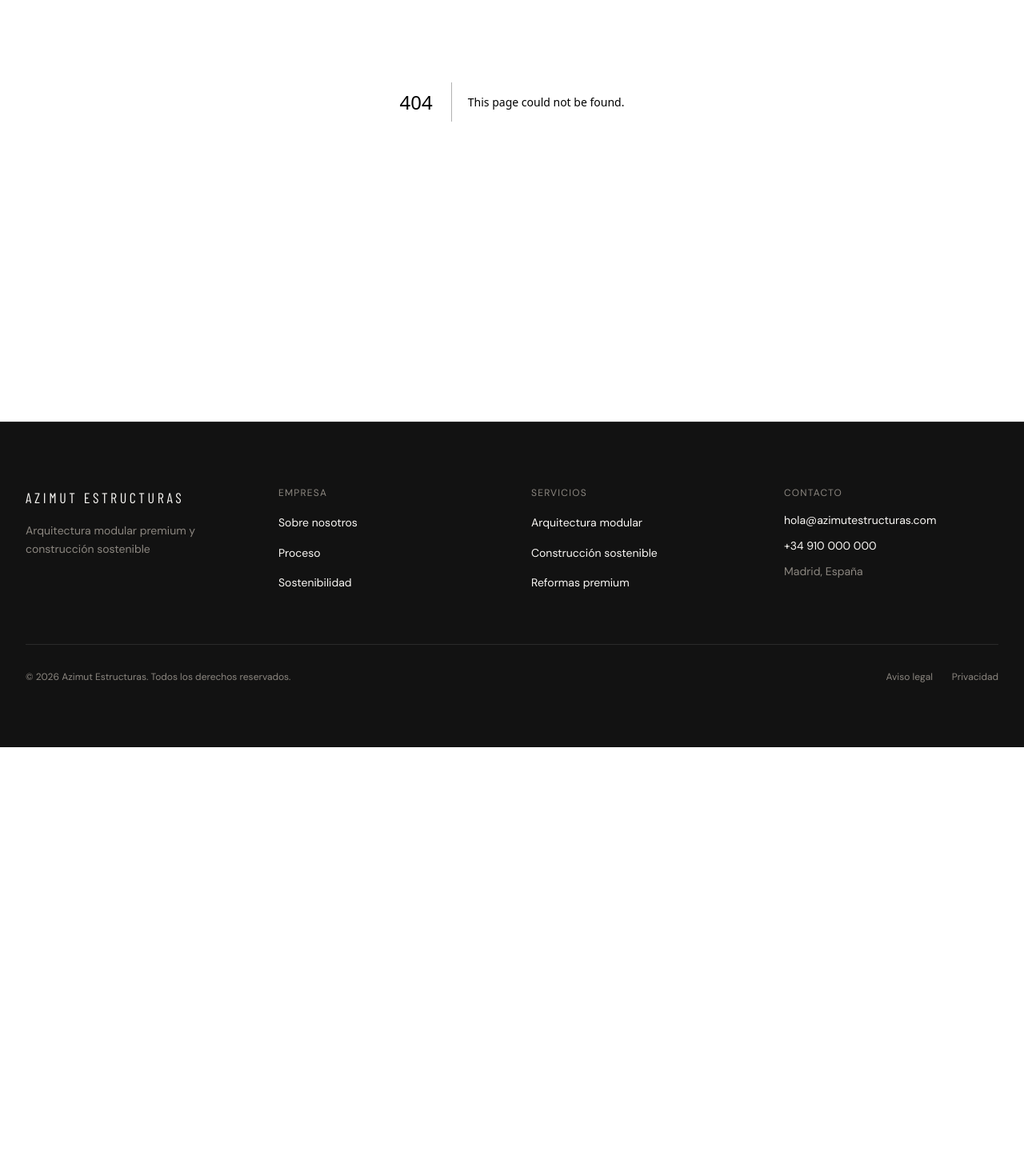
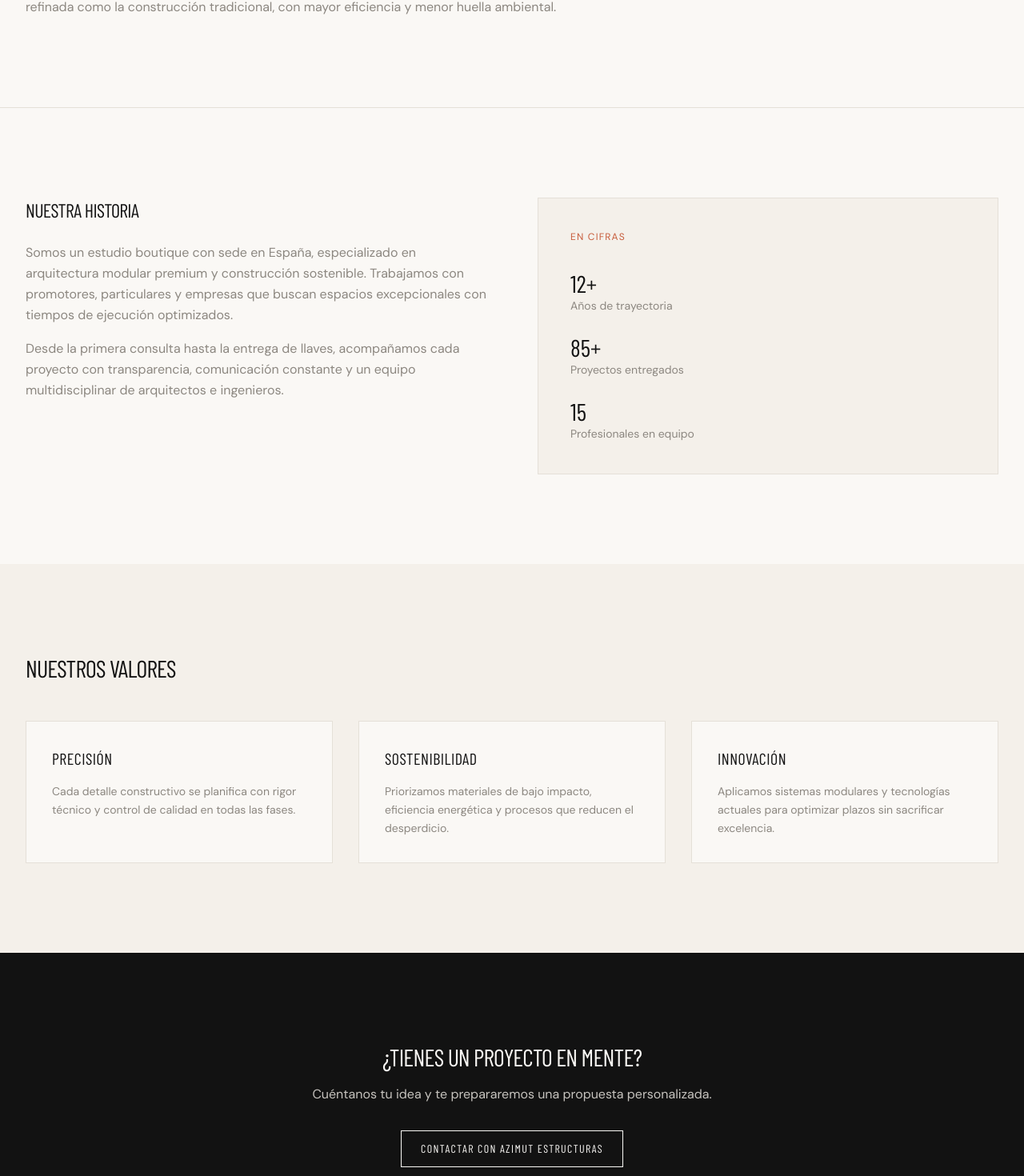
Before and after one commit to Areman-05/Azimut, a Next.js app: page /nosotros in a window 1280 px wide. Before the commit this address had no page. Shown: the part 353-1823 px from the top of the page at 80% size. Before the commit the page ends 1287 px from the top, so only its background shows below. Built offline with nearby package versions, Linux system fonts and the light colour scheme.

Commit message:
feat: añadir página nosotros con valores y equipo

```diff
--- /dev/null
+++ b/src/app/nosotros/page.tsx
@@ -0,0 +1,123 @@
+import type { Metadata } from "next";
+import { Container, Section } from "@/components/layout";
+import { PageHeader } from "@/components/ui/PageHeader";
+import { Button } from "@/components/ui";
+import { siteConfig } from "@/config";
+
+export const metadata: Metadata = {
+  title: "Nosotros",
+  description:
+    "Conoce al equipo de Azimut Estructuras: arquitectura modular premium y construcción sostenible en España.",
+};
+
+const values = [
+  {
+    title: "Precisión",
+    description:
+      "Cada detalle constructivo se planifica con rigor técnico y control de calidad en todas las fases.",
+  },
+  {
+    title: "Sostenibilidad",
+    description:
+      "Priorizamos materiales de bajo impacto, eficiencia energética y procesos que reducen el desperdicio.",
+  },
+  {
+    title: "Innovación",
+    description:
+      "Aplicamos sistemas modulares y tecnologías actuales para optimizar plazos sin sacrificar excelencia.",
+  },
+];
+
+export default function NosotrosPage() {
+  return (
+    <>
+      <PageHeader
+        label="Empresa"
+        title="Construimos con propósito"
+        description="Azimut Estructuras nace de la convicción de que la arquitectura modular puede ser tan refinada como la construcción tradicional, con mayor eficiencia y menor huella ambiental."
+      />
+
+      <Section>
+        <Container>
+          <div className="grid gap-16 lg:grid-cols-2">
+            <div>
+              <h2 className="font-display text-2xl uppercase tracking-tight">
+                Nuestra historia
+              </h2>
+              <p className="mt-6 text-base leading-relaxed text-muted">
+                Somos un estudio boutique con sede en España, especializado en
+                arquitectura modular premium y construcción sostenible. Trabajamos
+                con promotores, particulares y empresas que buscan espacios
+                excepcionales con tiempos de ejecución optimizados.
+              </p>
+              <p className="mt-4 text-base leading-relaxed text-muted">
+                Desde la primera consulta hasta la entrega de llaves,
+                acompañamos cada proyecto con transparencia, comunicación
+                constante y un equipo multidisciplinar de arquitectos e
+                ingenieros.
+              </p>
+            </div>
+            <div className="border border-border-light bg-sand p-10">
+              <p className="text-xs uppercase tracking-widest text-terracotta">
+                En cifras
+              </p>
+              <ul className="mt-8 space-y-6">
+                <li>
+                  <p className="font-display text-3xl text-charcoal">12+</p>
+                  <p className="text-sm text-muted">Años de trayectoria</p>
+                </li>
+                <li>
+                  <p className="font-display text-3xl text-charcoal">85+</p>
+                  <p className="text-sm text-muted">Proyectos entregados</p>
+                </li>
+                <li>
+                  <p className="font-display text-3xl text-charcoal">15</p>
+                  <p className="text-sm text-muted">Profesionales en equipo</p>
+                </li>
+              </ul>
+            </div>
+          </div>
+        </Container>
+      </Section>
+
+      <Section variant="sand" id="sostenibilidad">
+        <Container>
+          <h2 className="mb-12 font-display text-3xl uppercase tracking-tight">
+            Nuestros valores
+          </h2>
+          <div className="grid gap-8 md:grid-cols-3">
+            {values.map((value) => (
+              <article
+                key={value.title}
+                className="border border-border-light bg-cream p-8"
+              >
+                <h3 className="font-display text-xl uppercase tracking-wide">
+                  {value.title}
+                </h3>
+                <p className="mt-4 text-sm leading-relaxed text-muted">
+                  {value.description}
+                </p>
+              </article>
+            ))}
+          </div>
+        </Container>
+      </Section>
+
+      <Section variant="dark" id="proceso">
+        <Container className="text-center">
+          <h2 className="font-display text-3xl uppercase tracking-tight text-cream">
+            ¿Tienes un proyecto en mente?
+          </h2>
+          <p className="mx-auto mt-4 max-w-xl text-sand/80">
+            Cuéntanos tu idea y te prepararemos una propuesta personalizada.
+          </p>
+          <div className="mt-8">
+            <Button href="/contacto" className="border-cream text-cream hover:bg-cream hover:text-charcoal" variant="secondary">
+              Contactar con {siteConfig.name}
+            </Button>
+          </div>
+        </Container>
+      </Section>
+    </>
+  );
+}
```
